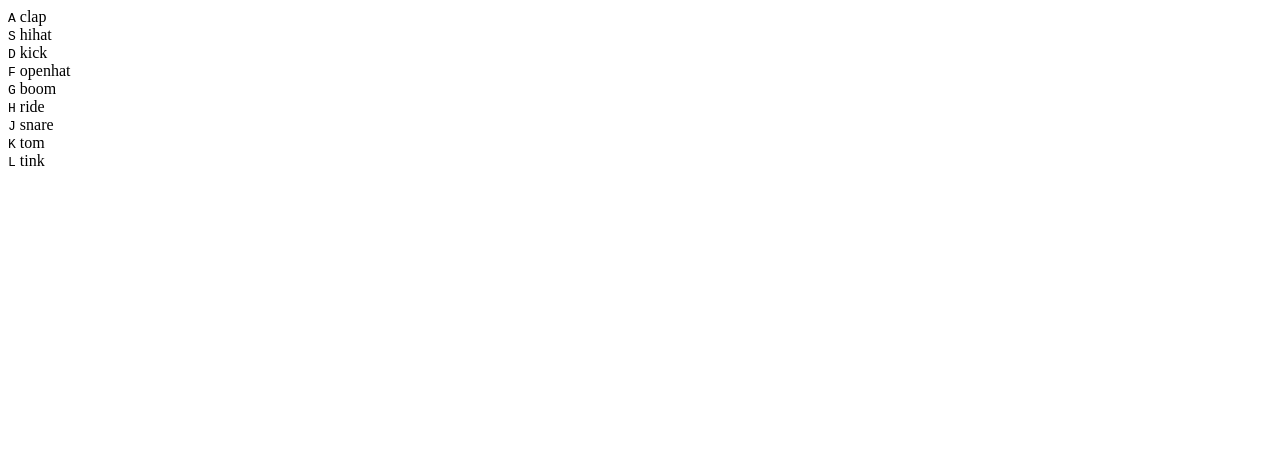
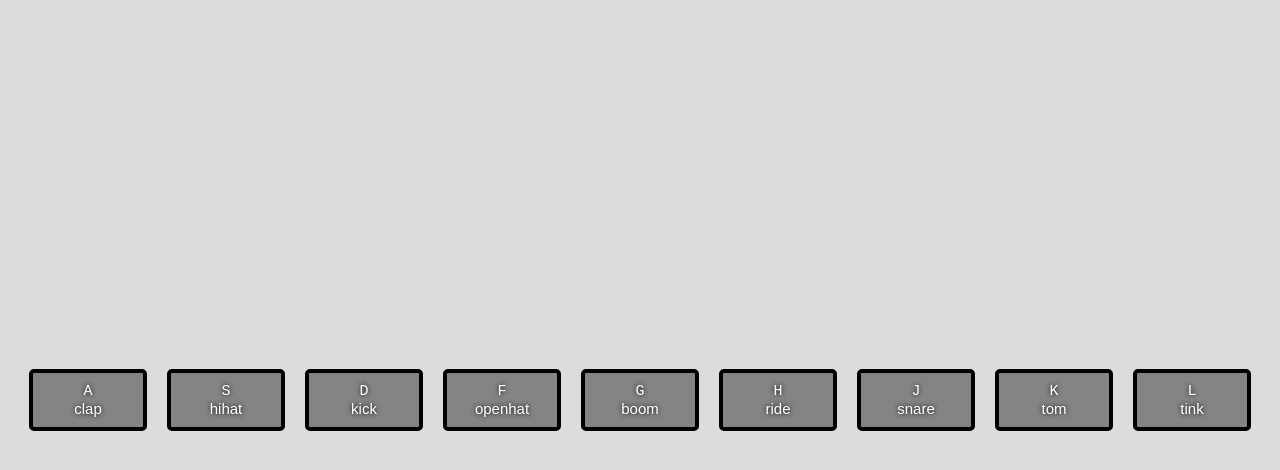
Before and after one commit to VladZach/JSDrumkit, a plain HTML site: page index.html in a window 1280 px wide. Drawn offline with Linux system fonts and the light colour scheme.

Commit message:
Added, linked and coded style.css

```diff
--- a/index.html
+++ b/index.html
@@ -3,10 +3,10 @@
   <head>
     <meta charset="UTF-8">
     <title>Js Drumkit</title>
+    <link rel="stylesheet" href="style.css">
   </head>
   <body>
-    <section class="drumkit-container">
-      <div class="keys">
+    <div class="keys">
         <div data-key="65" class="key">
           <kbd>A</kbd>
           <span class="sound">clap</span>
@@ -43,7 +43,6 @@
           <kbd>L</kbd>
           <span class="sound">tink</span>
         </div>
-      </div>
       <audio data-key="65" src="sounds/clap.wav"></audio>
       <audio data-key="83" src="sounds/hihat.wav"></audio>
       <audio data-key="68" src="sounds/kick.wav"></audio>
@@ -53,6 +52,6 @@
       <audio data-key="74" src="sounds/snare.wav"></audio>
       <audio data-key="75" src="sounds/tom.wav"></audio>
       <audio data-key="76" src="sounds/tink.wav"></audio>
-    </section>
+      </div>
   </body>
 </html>
--- /dev/null
+++ b/style.css
@@ -0,0 +1,43 @@
+html {
+  font-size: 10px;
+}
+
+body {
+  margin: 0;
+  padding: 0;
+  font-family: sans-serif;
+}
+
+.keys {
+  min-height: 100vh;
+  display: flex;
+  flex-wrap: wrap;
+  background-color: gainsboro;
+  align-items: center;
+  justify-content: center;
+  align-content: center;
+}
+
+.key {
+  border: .4rem solid black;
+  border-radius: .5rem;
+  margin: 1rem;
+  font-size: 1.5rem;
+  padding: 1rem .5rem;
+  transition: all .07s ease;
+  width: 10rem;
+  text-align: center;
+  color: white;
+  background: rgba(0,0,0,0.4);
+  text-shadow: 0 0 .5rem black;
+  cursor: pointer;
+}
+
+kbd {
+  display: block;
+}
+
+.playing {
+  transform:scale(0.1);
+  border-color: yellow
+}
```
